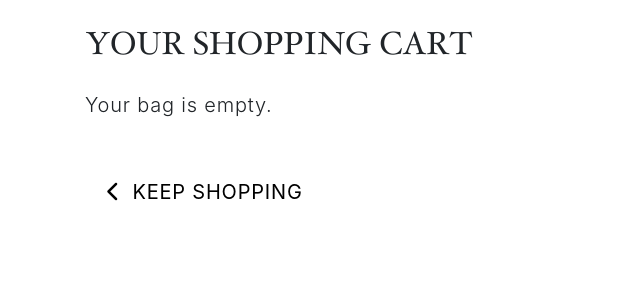
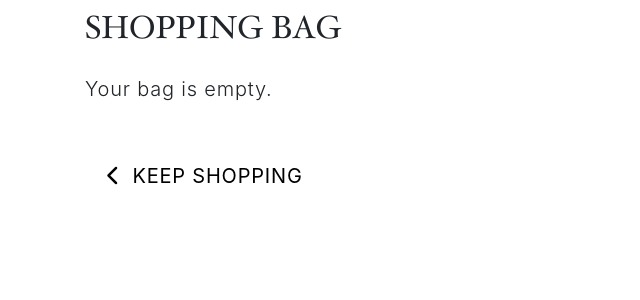
Before and after one commit to Code-Institute-Submissions/meadows_of_sthlm, a Django app: page /bag/ in a window 1280 px wide. Shown: the part 118-418 px from the top of the page, without its empty margins (0-640 px from the left). Run offline with Django 3.2, Linux system fonts and the light colour scheme; some libraries are stand-ins or nearby versions; some web fonts are replaced.

Commit message:
added full shopping cart functionality and styled product detail page

```diff
--- a/bag/contexts.py
+++ b/bag/contexts.py
@@ -1,4 +1,3 @@
-
 from decimal import Decimal
 from django.conf import settings
 from django.shortcuts import get_object_or_404
@@ -12,15 +11,27 @@ def bag_contents(request):
     product_count = 0
     bag = request.session.get('bag', {})
 
-    for item_id, quantity in bag.items():
-        product = get_object_or_404(Product, pk=item_id)
-        total += quantity * product.price
-        product_count += quantity
-        bag_items.append({
-            'item_id': item_id,
-            'quantity': quantity,
-            'product': product,
-        })
+    for item_id, item_data in bag.items():
+        if isinstance(item_data, int):
+            product = get_object_or_404(Product, pk=item_id)
+            total += item_data * product.price
+            product_count += item_data
+            bag_items.append({
+                'item_id': item_id,
+                'quantity': item_data,
+                'product': product,
+            })
+        else:
+            product = get_object_or_404(Product, pk=item_id)
+            for size, quantity in item_data['items_by_size'].items():
+                total += quantity * product.price
+                product_count += quantity
+                bag_items.append({
+                    'item_id': item_id,
+                    'quantity': quantity,
+                    'product': product,
+                    'size': size,
+                })
 
     if total < settings.FREE_DELIVERY_THRESHOLD:
         delivery = total * Decimal(settings.STANDARD_DELIVERY_PERCENTAGE / 100)
--- a/bag/templates/bag/bag.html
+++ b/bag/templates/bag/bag.html
@@ -1,5 +1,6 @@
 {% extends "base.html" %}
 {% load static %}
+{% load bag_tools %}
 
 {% block page_header %}
 <div class="container header-container">
@@ -14,7 +15,7 @@
 <div class="container mb-2">
     <div class="row">
         <div class="col">
-            <h2 class="logo-font mb-4 mt-3">Your Shopping Cart</h2>
+            <h2 class="logo-font mb-4">Shopping Bag</h2>
         </div>
     </div>
 
@@ -49,10 +50,41 @@
                             <p class="my-0">${{ item.product.price }}</p>
                         </td>
                         <td class="py-3 w-25">
-                            <p class="my-0">{{ item.quantity }}</p>
+                            <form class="form update-form" method="POST" action="{% url 'adjust_bag' item.item_id %}">
+                                {% csrf_token %}
+                                <div class="form-group">
+                                    <div class="input-group">
+                                        <div class="input-group-prepend">
+                                            <button class="decrement-qty btn btn-sm btn-black rounded-0"
+                                                data-item_id="{{ item.item_id }}" id="decrement-qty_{{ item.item_id }}">
+                                                <span>
+                                                    <i class="fas fa-minus fa-sm"></i>
+                                                </span>
+                                            </button>
+                                        </div>
+                                        <input class="form-control form-control-sm qty_input" type="number"
+                                            name="quantity" value="{{ item.quantity }}" min="1" max="99"
+                                            data-item_id="{{ item.item_id }}" id="id_qty_{{ item.item_id }}">
+                                        <div class="input-group-append">
+                                            <button class="increment-qty btn btn-sm btn-black rounded-0"
+                                                data-item_id="{{ item.item_id }}" id="increment-qty_{{ item.item_id }}">
+                                                <span>
+                                                    <i class="fas fa-plus fa-sm"></i>
+                                                </span>
+                                            </button>
+                                        </div>
+                                        {% if item.product.has_sizes %}
+                                        <input type="hidden" name="product_size" value="{{ item.size }}">
+                                        {% endif %}
+                                    </div>
+                                </div>
+                            </form>
+                            <a class="update-link text-info"><small>Update</small></a>
+                            <a class="remove-item text-danger float-right" id="remove_{{ item.item_id }}"
+                                data-product_size="{{ item.size }}"><small>Remove</small></a>
                         </td>
                         <td class="py-3">
-                            <p class="my-0">${{ item.product.price }}</p>
+                            <p class="my-0">${{ item.product.price | calc_subtotal:item.quantity }}</p>
                         </td>
                     </tr>
                     {% endfor %}
@@ -100,3 +132,30 @@
     </div>
 </div>
 {% endblock %}
+
+{% block postloadjs %}
+{{ block.super }}
+{% include 'products/includes/quantity_input.html' %}
+
+<script type="text/javascript">
+    // Update quantity on click
+    $('.update-link').click(function (e) {
+        var form = $(this).prev('.update-form');
+        form.submit();
+    })
+
+    // Remove item and reload on click
+    $('.remove-item').click(function (e) {
+        var csrfToken = "{{ csrf_token }}";
+        var itemId = $(this).attr('id').split('remove_')[1];
+        var size = $(this).data('product_size');
+        var url = `/bag/remove/${itemId}/`;
+        var data = { 'csrfmiddlewaretoken': csrfToken, 'product_size': size };
+
+        $.post(url, data)
+            .done(function () {
+                location.reload();
+            });
+    })
+</script>
+{% endblock %}
--- a/bag/urls.py
+++ b/bag/urls.py
@@ -4,4 +4,6 @@ from . import views
 urlpatterns = [
     path('', views.view_bag, name='view_bag'),
     path('add/<item_id>/', views.add_to_bag, name='add_to_bag'),
+    path('adjust/<item_id>/', views.adjust_bag, name='adjust_bag'),
+    path('remove/<item_id>/', views.remove_from_bag, name='remove_from_bag'),
 ]
--- a/bag/views.py
+++ b/bag/views.py
@@ -1,4 +1,4 @@
-from django.shortcuts import render, redirect
+from django.shortcuts import render, redirect, reverse, HttpResponse
 
 # Create your views here.
 
@@ -14,12 +14,73 @@ def add_to_bag(request, item_id):
 
     quantity = int(request.POST.get('quantity'))
     redirect_url = request.POST.get('redirect_url')
+    size = None
+    if 'product_size' in request.POST:
+        size = request.POST['product_size']
     bag = request.session.get('bag', {})
 
-    if item_id in list(bag.keys()):
-        bag[item_id] += quantity
+    if size:
+        if item_id in list(bag.keys()):
+            if size in bag[item_id]['items_by_size'].keys():
+                bag[item_id]['items_by_size'][size] += quantity
+            else:
+                bag[item_id]['items_by_size'][size] = quantity
+        else:
+            bag[item_id] = {'items_by_size': {size: quantity}}
     else:
-        bag[item_id] = quantity
+        if item_id in list(bag.keys()):
+            bag[item_id] += quantity
+        else:
+            bag[item_id] = quantity
 
     request.session['bag'] = bag
     return redirect(redirect_url)
+
+
+def adjust_bag(request, item_id):
+    """Adjust the quantity of the specified product to the specified amount"""
+
+    quantity = int(request.POST.get('quantity'))
+    size = None
+    if 'product_size' in request.POST:
+        size = request.POST['product_size']
+    bag = request.session.get('bag', {})
+
+    if size:
+        if quantity > 0:
+            bag[item_id]['items_by_size'][size] = quantity
+        else:
+            del bag[item_id]['items_by_size'][size]
+            if not bag[item_id]['items_by_size']:
+                bag.pop(item_id)
+    else:
+        if quantity > 0:
+            bag[item_id] = quantity
+        else:
+            bag.pop(item_id)
+
+    request.session['bag'] = bag
+    return redirect(reverse('view_bag'))
+
+
+def remove_from_bag(request, item_id):
+    """Remove the item from the shopping bag"""
+
+    try:
+        size = None
+        if 'product_size' in request.POST:
+            size = request.POST['product_size']
+        bag = request.session.get('bag', {})
+
+        if size:
+            del bag[item_id]['items_by_size'][size]
+            if not bag[item_id]['items_by_size']:
+                bag.pop(item_id)
+        else:
+            bag.pop(item_id)
+
+        request.session['bag'] = bag
+        return HttpResponse(status=200)
+
+    except Exception as e:
+        return HttpResponse(status=500)
--- a/static/css/base.css
+++ b/static/css/base.css
@@ -170,6 +170,12 @@ input[type=number] {
   text-align: center;
 }
 
+.btt-link,
+.update-link,
+.remove-item {
+    cursor: pointer;
+}
+
 /* -------------------------------- Media Queries */
 
 /* Slightly larger container on xl screens */
--- a/templates/base.html
+++ b/templates/base.html
@@ -25,9 +25,8 @@
     {% endblock %}
 
     {% block corejs %}
-    <script src="https://code.jquery.com/jquery-3.5.1.slim.min.js"
-        integrity="sha384-DfXdz2htPH0lsSSs5nCTpuj/zy4C+OGpamoFVy38MVBnE+IbbVYUew+OrCXaRkfj"
-        crossorigin="anonymous"></script>
+    <script src="https://code.jquery.com/jquery-3.5.1.min.js"
+        integrity="sha256-9/aliU8dGd2tb6OSsuzixeV4y/faTqgFtohetphbbj0=" crossorigin="anonymous"></script>
     <script src="https://cdn.jsdelivr.net/npm/popper.js@1.16.1/dist/umd/popper.min.js"
         integrity="sha384-9/reFTGAW83EW2RDu2S0VKaIzap3H66lZH81PoYlFhbGU+6BZp6G7niu735Sk7lN"
         crossorigin="anonymous"></script>
```
Also changed, not shown: bag/templatetags/__init__.py (added, +9 -0 lines), bag/templatetags/bag_tools.py (added, +9 -0 lines), products/templates/products/includes/quantity_input.html (added, +44 -0 lines), products/templates/products/product_detail.html (+7 -24 lines).
